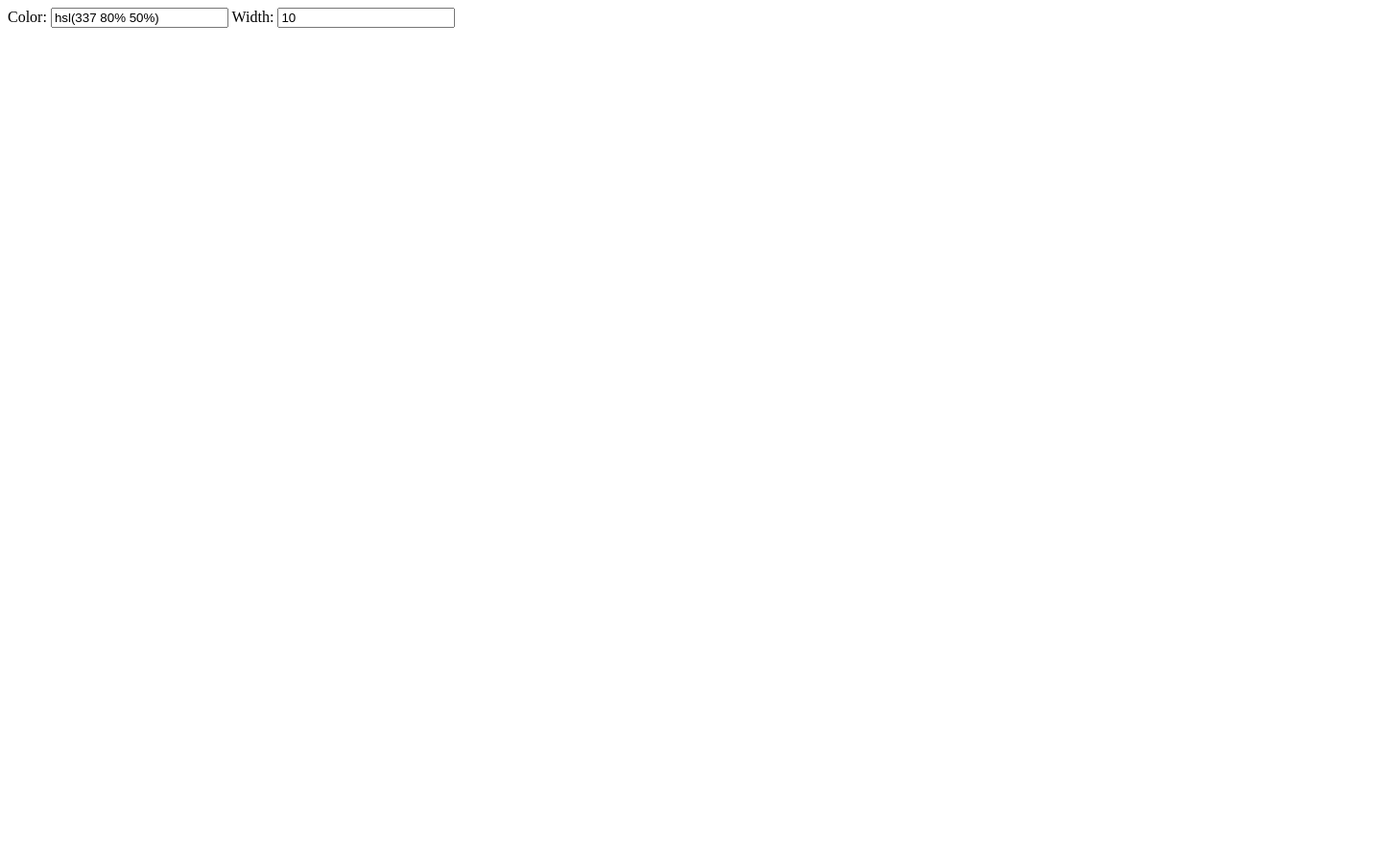
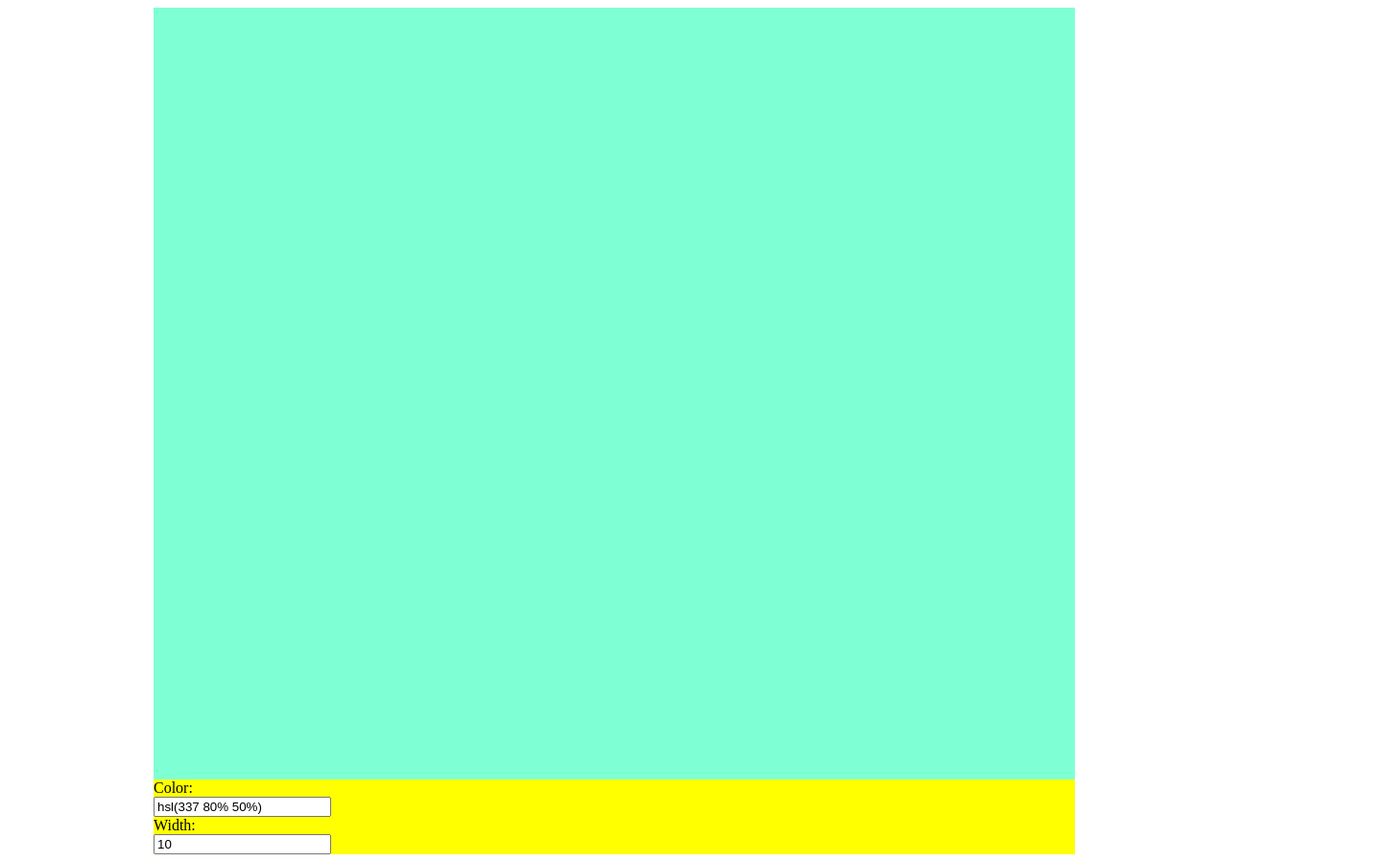
Before and after one commit to Yasmin-A95/Artsy.io, a website: page static/index.html in a window 1280 px wide. Shown: the whole page at 96% size, 1440 px wide, since content can reach past the window. Before the commit the page ends 841 px from the top, so only its background shows below. Drawn offline with Linux system fonts and the light colour scheme; files that its build step writes are made by us from their sources.

Commit message:
add some css

```diff
--- a/static/css/style.css
+++ b/static/css/style.css
@@ -1,11 +1,3 @@
-/* body {
-    margin: 0;
-    padding: 0;
-    height: 100%;
-    overflow: hidden;
-    color: white;
-} */
-
 .outter-most-container {
     margin: 0 auto;
     max-width: 950px;
@@ -15,56 +7,31 @@
     margin: 0 auto;
     max-width: 960px;
 }
-/*
-h1 {
-    background: #7F7FD5;
-    background: -webkit-linear-gradient(to right, #91EAE4, #86A8E7, #7F7FD5);
-    background: linear-gradient(to right, #91EAE4, #86A8E7, #7F7FD5);
-    background-clip: text;
-    -webkit-background-clip: text;
-    -webkit-text-fill-color: transparent;
+
+#tools {
+    background-color: yellow;
+    top: 120px;
+    left: 30px;
+
 }
-
-.container {
-    height: 100%;
-    display: flex;
+.toolinput{
+    display: block;
 }
-
-#toolbar {
-    display: flex;
-    flex-direction: column;
-    padding: 5px;
-    width: 70px;
-    background-color: #202020;
+#canvas-outside-container{
+    max-width: 1000px;
+    margin: 0 auto;
 }
-
-#toolbar * {
-    margin-bottom: 6px;
+#canvas-container{
+  margin: 0 auto;
+  background-color: aquamarine;
+    max-width: 960px;
+    max-height: 75%;
 }
-
-#toolbar label {
-    font-size: 12px;
-}
-
-#toolbar input {
-    width: 100%;
-}
-
-#toolbar button {
-    background-color: #1565c0;
-    border: none;
-    border-radius: 4px;
-    color: white;
-    padding: 2px;
-}
-
-.drawing-board {
-    background-color: pink;
+#canvas-inside-container{
+    margin-left: auto;
+    margin-right: auto;
+    max-width: 800px;
     padding-left: 0;
     padding-right: 0;
-    margin-left: auto;
-    margin-right: auto;
     display: block;
-    width: 800px;
 }
- */
--- a/static/index.html
+++ b/static/index.html
@@ -6,14 +6,19 @@
     <meta http-equiv="X-UA-Compatible" content="IE=edge">
     <meta name="viewport" content="width=device-width, initial-scale=1">
 
-    <link rel="stylesheet" href="style.css">
+    <link rel="stylesheet" href="css/style.css">
   </head>
   <body>
-    Color: <input id="color" value="pink">
-    Width: <input id="width" type="number" value="10">
+    <div id="canvas-outside-container">
     <div id="canvas-container">
+      <div id="canvas-inside-container"></div>
       <canvas></canvas>
+      <div id="tools">
+        Color: <input id="color" class="toolinput" value="pink">
+        Width: <input id="width" class="toolinput" type="number" value="10">
+      </div>
     </div>
+  </div>
     <script src="js/drawingscript.js"></script>
   </body>
 </html>
```
